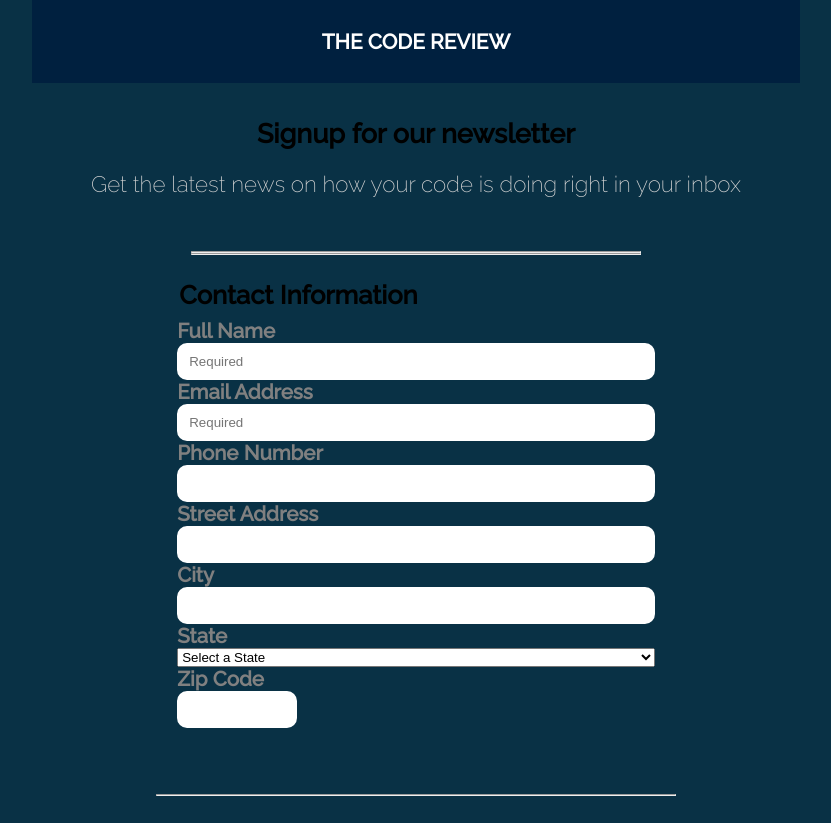
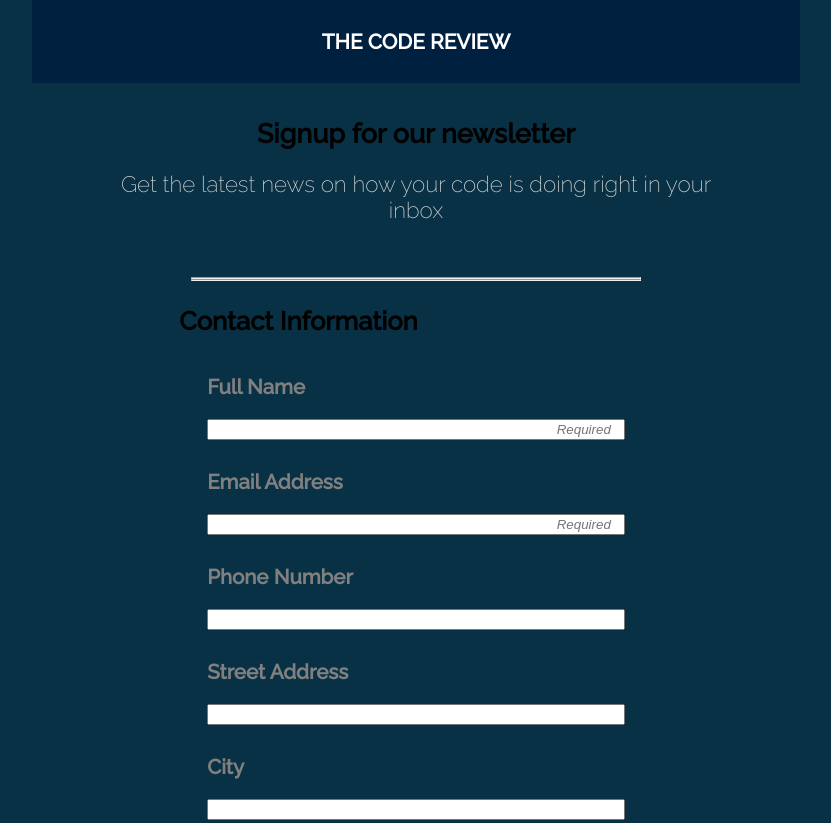
Before and after one commit to Joshua-Pritchard/Project-3-Treehouse, a plain HTML site: page index.html in a window 1280 px wide. Shown: the top 823 px of the page, without its empty margins (224-1055 px from the left). Drawn offline with Linux system fonts and the light colour scheme.

Commit message:
Required - Right side

```diff
--- a/css/style.css
+++ b/css/style.css
@@ -11,9 +11,18 @@ body {
   color: #fff;
 }
 
-input {
+main {
+    margin: 0 25px;
+}
+
+input:focus, textarea:focus, select:focus, button:focus  {
   border: 10px solid white;
-  border-radius: 10px;
+}
+
+input::placeholder {
+  text-align: right;
+  font-style: italic;
+  padding-right: 10px;
 }
 
 .contact-info {
@@ -163,6 +172,7 @@ footer {
   .contact-info .flex-pair {
     display: flex;
     flex-direction: column;
+    margin: 30px;
   }
 
   .contact-info input {
@@ -174,6 +184,7 @@ footer {
   flex-basis: 25%;
   height: 50px;
   margin: auto 0;
+  padding-bottom: 20px;
 }
 
 #zip {
```
